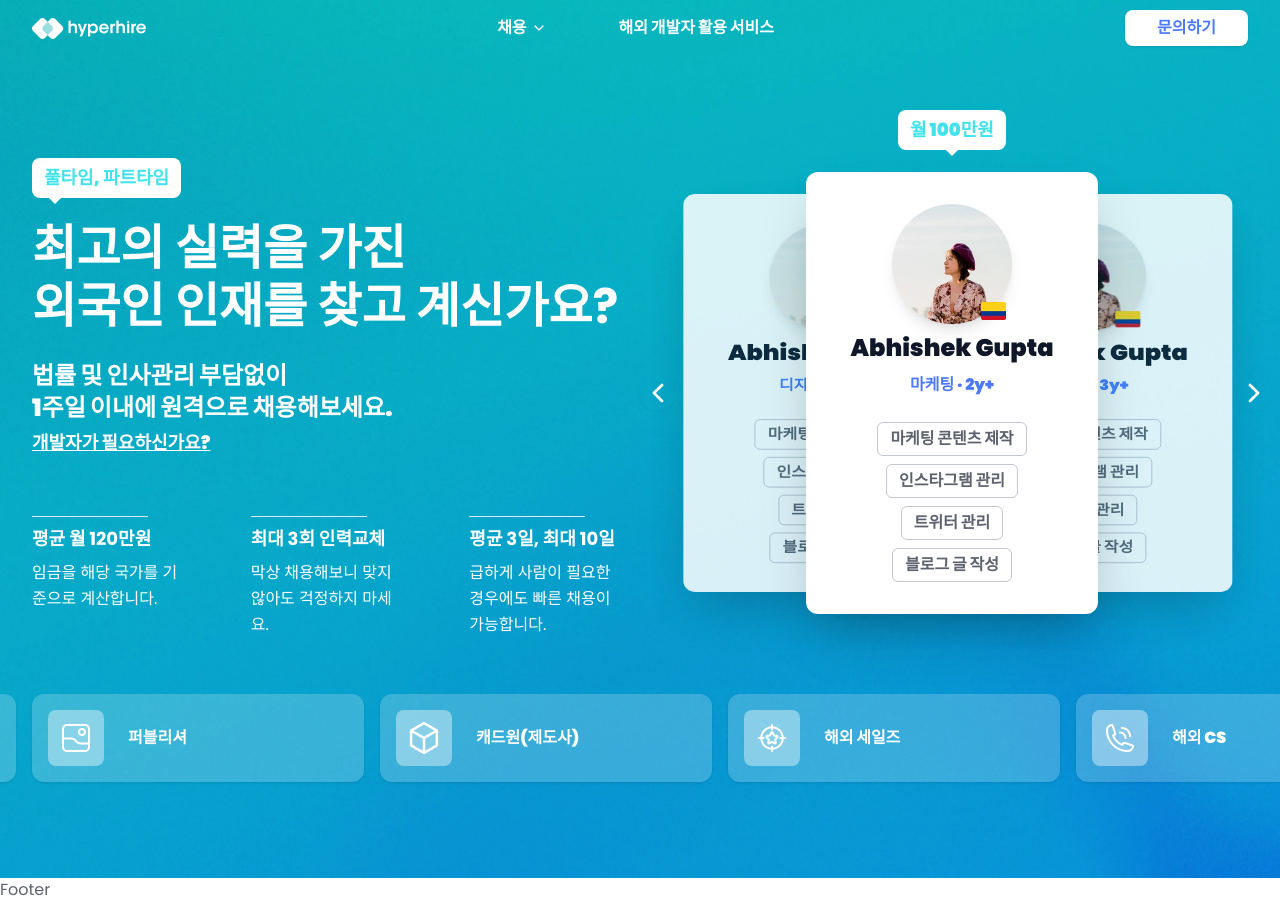
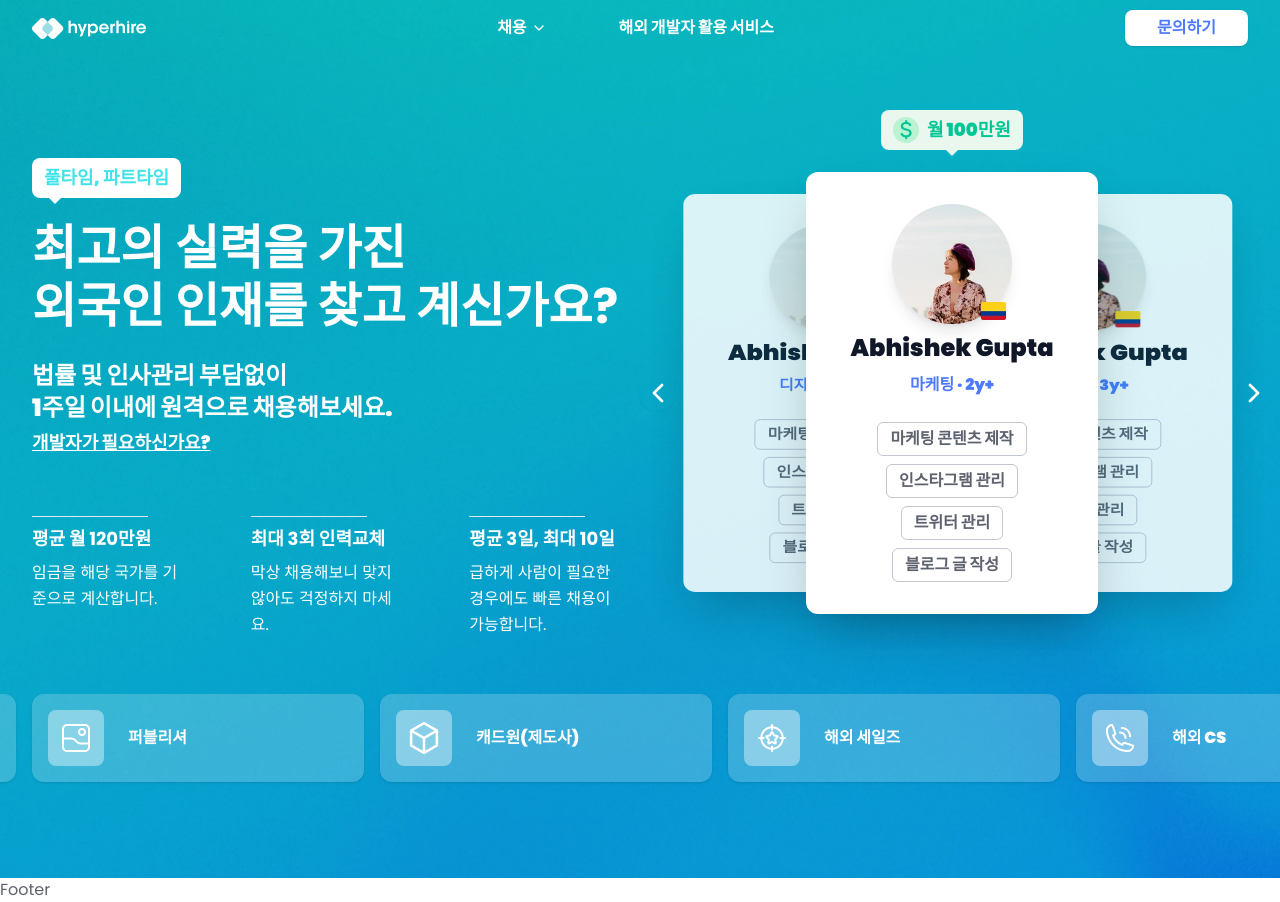
Before and after one commit to rikopernando/coin-siren-assignment, a Next.js app: page / in a window 1280 px wide. Built offline with nearby package versions, Linux system fonts and the light colour scheme.

Commit message:
feat(hero): echance tooltip for profile card

```diff
--- a/src/app/globals.css
+++ b/src/app/globals.css
@@ -17,6 +17,18 @@
 
   .border-outline-badge {
     border-color: hsla(225, 13%, 79%, 1);
+  }
+
+  .bg-tooltip-secondary {
+    background-color: hsla(var(--tooltip-secondary-foreground), 1);
+  }
+
+  .fill-tooltip-secondary {
+    fill: hsla(var(--tooltip-secondary-foreground), 1);
+  }
+
+  .text-tooltip-secondary {
+    color: hsla(var(--tooltip-secondary), 1);
   }
 }
 
@@ -38,6 +50,8 @@
     --accent-foreground: 222 47% 11%;
     --destructive: 0 84% 60%;
     --destructive-foreground: 0 0% 98%;
+    --tooltip-secondary: 165, 100%, 39%;
+    --tooltip-secondary-foreground: 146, 47%, 94%;
     --border: 214 32% 91%;
     --input: 214 32% 91%;
     --ring: 217 91% 60%;
--- a/src/components/molecules/ProfileCard.tsx
+++ b/src/components/molecules/ProfileCard.tsx
@@ -77,11 +77,16 @@ export function ProfileCard({ profile, className, isActive = false }: ProfileCar
             </Card>
           </div>
         </TooltipTrigger>
-        <TooltipContent side="top" align="center" sideOffset={16}>
-          <motion.p initial="hidden" animate={showTooltip ? 'visible' : 'hidden'} variants={fadeInDelayedVariants}>
-            {profile.price}
-          </motion.p>
-          <TooltipArrow className="fill-white !visible" width={12} height={6} />
+        <TooltipContent variant="secondary" side="top" align="center" sideOffset={16}>
+          <motion.div
+            className="flex gap-2 items-center"
+            initial="hidden"
+            animate={showTooltip ? 'visible' : 'hidden'}
+            variants={fadeInDelayedVariants}>
+            <Image src="/icons/icon-currency.webp" width={26} height={26} alt={profile.price} />
+            <span>{profile.price}</span>
+          </motion.div>
+          <TooltipArrow className="fill-tooltip-secondary !visible" width={12} height={6} />
         </TooltipContent>
       </Tooltip>
     </TooltipProvider>
--- a/src/components/ui/tooltip.tsx
+++ b/src/components/ui/tooltip.tsx
@@ -11,23 +11,36 @@ const Tooltip = TooltipPrimitive.Root;
 
 const TooltipTrigger = TooltipPrimitive.Trigger;
 
-const TooltipContent = React.forwardRef<
-  React.ElementRef<typeof TooltipPrimitive.Content>,
-  React.ComponentPropsWithoutRef<typeof TooltipPrimitive.Content>
->(({ className, sideOffset = 4, ...props }, ref) => (
+export interface TooltipContentProps extends React.ComponentPropsWithoutRef<typeof TooltipPrimitive.Content> {
+  variant?: 'default' | 'primary' | 'secondary' | 'accent';
+}
+
+const TooltipContent = React.forwardRef<React.ElementRef<typeof TooltipPrimitive.Content>, TooltipContentProps>(
+  ({ className, sideOffset = 4, variant = 'default', ...props }, ref) => {
+    const variantStyles = {
+      default: 'bg-white text-secondary-foreground',
+      primary: 'bg-white text-white-foreground',
+      secondary: 'bg-tooltip-secondary text-tooltip-secondary',
+      accent: 'bg-accent text-accent-foreground',
+    };
+
+    return (
       <TooltipPrimitive.Portal>
         <TooltipPrimitive.Content
           ref={ref}
           sideOffset={sideOffset}
           className={cn(
-        'relative z-50 overflow-visible rounded-lg bg-white px-3 py-1.5 text-lg font-black text-secondary-foreground animate-in fade-in-0 zoom-in-95 data-[state=closed]:animate-out data-[state=closed]:fade-out-0 data-[state=closed]:zoom-out-95 data-[side=bottom]:slide-in-from-top-2 data-[side=left]:slide-in-from-right-2 data-[side=right]:slide-in-from-left-2 data-[side=top]:slide-in-from-bottom-2 origin-[--radix-tooltip-content-transform-origin]',
+            'relative z-50 overflow-visible rounded-lg px-3 py-1.5 text-lg font-black animate-in fade-in-0 zoom-in-95 data-[state=closed]:animate-out data-[state=closed]:fade-out-0 data-[state=closed]:zoom-out-95 data-[side=bottom]:slide-in-from-top-2 data-[side=left]:slide-in-from-right-2 data-[side=right]:slide-in-from-left-2 data-[side=top]:slide-in-from-bottom-2 origin-[--radix-tooltip-content-transform-origin]',
+            variantStyles[variant],
             className,
           )}
           {...props}>
           {props.children}
         </TooltipPrimitive.Content>
       </TooltipPrimitive.Portal>
-));
+    );
+  },
+);
 TooltipContent.displayName = TooltipPrimitive.Content.displayName;
 
 export { Tooltip, TooltipTrigger, TooltipContent, TooltipProvider };
```
Also changed, not shown: public/icons/icon-currency.webp (added). Lines whose indentation alone changed are shown as unchanged.
